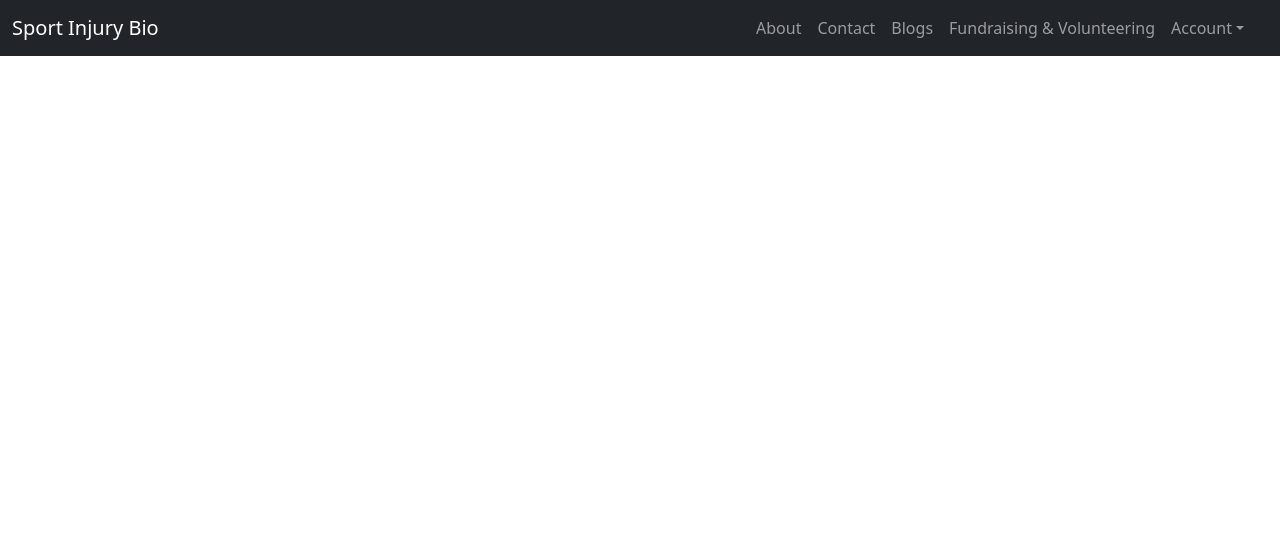
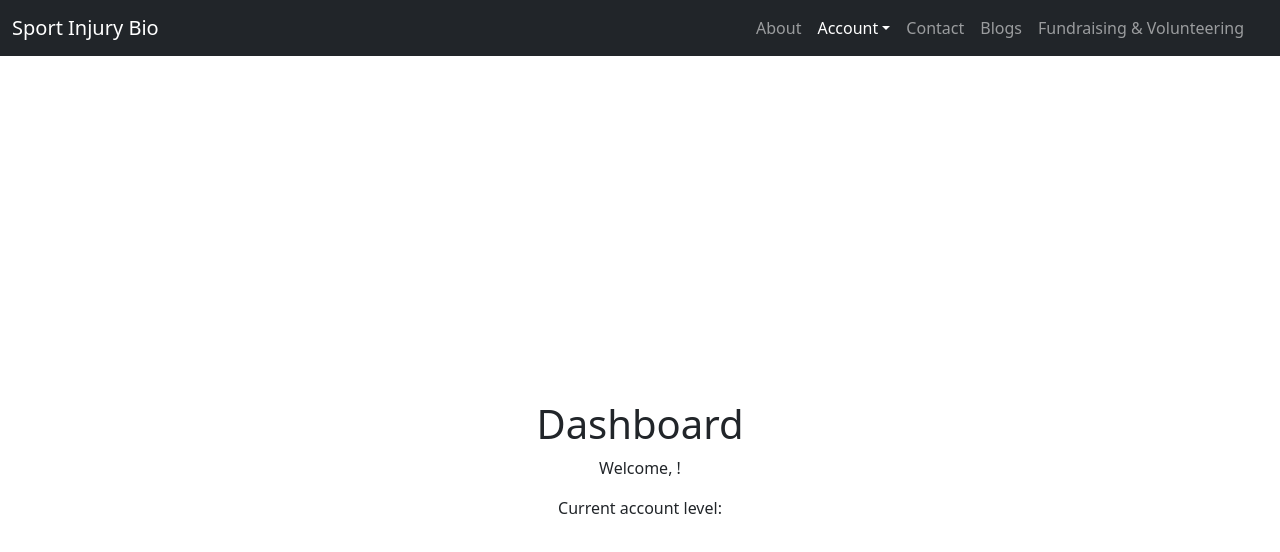
Before and after one commit to Rashod-coder/sportbio, a React (Create React App) app: page /dashboard in a window 1280 px wide. Shown: the top 552 px of the page. Built offline with nearby package versions, Linux system fonts and the light colour scheme; no server answers; the database is empty; sample sign-in values are in the browser's storage.

Commit message:
changes made

```diff
--- a/src/App.js
+++ b/src/App.js
@@ -6,6 +6,7 @@ import About from './About'
 import Home from './Home'
 import Login from './Login'
 import Register from './Register'
+import Dashboard from './Dashboard';
 
 function App() {
   return (
@@ -18,6 +19,7 @@ function App() {
           <Route path="/blogs" element={<Blog />} />
           <Route path="/login" element={<Login />} />
           <Route path="/register" element={<Register />} />
+          <Route path="/dashboard" element={<Dashboard />} />
         </Routes>
       </div>
     </Router>
--- /dev/null
+++ b/src/Dashboard.js
@@ -0,0 +1,59 @@
+import React, { useState, useEffect } from 'react';
+import { auth, db } from './Firebase/Firebase'; // Ensure the path is correct
+import { doc, getDoc } from 'firebase/firestore';
+import { useNavigate } from 'react-router-dom';
+
+function Dashboard() {
+  const [userName, setUserName] = useState(''); // State to hold user name
+  const [loading, setLoading] = useState(true); // State to manage loading state
+  const [authenticated, setAuthenticated] = useState(true); // State to manage authentication
+  const [accountLevel, setAccountLevel] = useState(''); // State to hold user name
+  const navigate = useNavigate();
+
+  useEffect(() => {
+    const unsubscribe = auth.onAuthStateChanged(async (user) => {
+      if (user) {
+        try {
+          const userDoc = doc(db, 'users', user.uid); // Reference to the user's document
+          const userSnapshot = await getDoc(userDoc);
+
+          if (userSnapshot.exists()) {
+            const { firstName, lastName, accountLevel } = userSnapshot.data();
+            setUserName(`${firstName} ${lastName}`); // Set the user's full name
+            setAccountLevel(accountLevel)
+          } else {
+            console.log('No such document!');
+          }
+        } catch (error) {
+          console.error('Error fetching user data:', error);
+        }
+      } else {
+        setAuthenticated(false);
+        navigate('/login'); // Redirect to login if no user is signed in
+      }
+      setLoading(false); // Set loading to false once data is fetched or no user is authenticated
+    });
+
+    return () => unsubscribe(); // Clean up subscription on unmount
+  }, [navigate]);
+
+  return (
+    <div style={{ backgroundColor: 'white', minHeight: '100vh', display: 'flex', justifyContent: 'center', alignItems: 'center' }}>
+      {loading ? (
+        <div className="spinner-border" role="status">
+          <span className="visually-hidden">Loading...</span>
+        </div>
+      ) : authenticated ? (
+        <div className="container mt-4">
+          <h1>Dashboard</h1>
+          <p>Welcome, {userName}!</p>
+          <p>Current account level: {accountLevel}</p>
+        </div>
+      ) : (
+        <p>Redirecting to login...</p>
+      )}
+    </div>
+  );
+}
+
+export default Dashboard;
--- a/src/Home.js
+++ b/src/Home.js
@@ -1,40 +1,13 @@
 // src/BlogPage.js
-import React, { useEffect, useState } from 'react';
+import React from 'react';
 import 'bootstrap/dist/css/bootstrap.min.css'; // Ensure Bootstrap CSS is imported
-import { auth } from './Firebase/Firebase'; // Import Firebase authentication
-import { onAuthStateChanged } from 'firebase/auth';
 
-function BlogPage() {
-  const [isLoggedIn, setIsLoggedIn] = useState(null); // Use null to represent loading state
-  const [loading, setLoading] = useState(true);
-
-  useEffect(() => {
-    // Check the authentication state
-    const unsubscribe = onAuthStateChanged(auth, (user) => {
-      if (user) {
-        setIsLoggedIn(true);
-      } else {
-        setIsLoggedIn(false);
-      }
-      setLoading(false);
-    });
-
-    // Cleanup subscription on unmount
-    return () => unsubscribe();
-  }, []);
-
-  if (loading) {
-    // Show loading message while checking authentication
-    return <div className="container mt-2"><h1>Loading authentication status...</h1></div>;
-  }
-
+function Home() {
   return (
     <div className="container mt-2">
-      <h1 className='display-1'>
-        {isLoggedIn ? 'You are logged in' : 'You are not logged in'}
-      </h1>
+     <h1 className='displa'>Sports Injury Bio </h1>
     </div>
   );
 }
 
-export default BlogPage;
+export default Home;
--- a/src/Login.js
+++ b/src/Login.js
@@ -2,7 +2,7 @@
 import React, { useState, useEffect } from 'react';
 import 'bootstrap/dist/css/bootstrap.min.css'; // Ensure Bootstrap CSS is imported
 import { useNavigate } from 'react-router-dom';
-import { onAuthStateChanged, signInWithEmailAndPassword } from 'firebase/auth';
+import { onAuthStateChanged, signInWithEmailAndPassword, setPersistence, browserLocalPersistence } from 'firebase/auth';
 import { auth } from './Firebase/Firebase';
 
 function Login() {
@@ -13,23 +13,30 @@ function Login() {
   const [user, setUser] = useState(null);
 
   useEffect(() => {
+    // Set Firebase Authentication persistence
+    setPersistence(auth, browserLocalPersistence)
+      .then(() => {
         const unsubscribe = onAuthStateChanged(auth, (user) => {
           if (user) {
             setUser(user);
-        navigate('/'); // Redirect to Dashboard if user is authenticated
+            navigate('/dashboard'); // Redirect to Dashboard if user is authenticated
           } else {
             setUser(null);
           }
         });
 
         return () => unsubscribe();
+      })
+      .catch((error) => {
+        console.error('Error setting persistence:', error);
+      });
   }, [navigate]);
 
   const handleLogin = async (e) => {
     e.preventDefault();
     try {
       await signInWithEmailAndPassword(auth, email, password);
-      navigate('/'); // Redirect to Dashboard on successful login
+      navigate('/dashboard'); // Redirect to Dashboard on successful login
     } catch (err) {
       setError('Incorrect login details. Please try again.');
       setTimeout(() => setError(''), 5000); // Clear error message after 5 seconds
@@ -80,7 +87,7 @@ function Login() {
             />
           </div>
           <div className="text-center mb-4 mt-4 py-5">
-            <button style={{width: '300px'}} className="btn btn-primary btn-lg" type="submit">
+            <button style={{ width: '300px' }} className="btn btn-primary btn-lg" type="submit">
               Login
             </button>
           </div>
--- a/src/Navbar.js
+++ b/src/Navbar.js
@@ -1,7 +1,30 @@
-import React from 'react';
+import React, { useState, useEffect } from 'react';
 import 'bootstrap/dist/css/bootstrap.min.css';
+import { signOut } from 'firebase/auth';
+import { auth } from './Firebase/Firebase'; // Ensure the path to your Firebase configuration is correct
 
 function Navbar() {
+  const [user, setUser] = useState(null);
+
+  useEffect(() => {
+    // Set up an authentication listener to check if the user is logged in or not
+    const unsubscribe = auth.onAuthStateChanged((user) => {
+      setUser(user);
+    });
+
+    return () => unsubscribe(); // Clean up the listener on component unmount
+  }, []);
+
+  const handleLogout = async () => {
+    try {
+      await signOut(auth);
+      window.location.href = '/';
+      window.alert('You have signed out');
+    } catch (error) {
+      console.error('Error signing out:', error);
+    }
+  };
+
   return (
     <nav className="navbar navbar-expand-lg navbar-dark bg-dark" aria-label="Offcanvas navbar large">
       <div className="container-fluid">
@@ -18,7 +41,7 @@ function Navbar() {
           <span className="navbar-toggler-icon"></span>
         </button>
         <div
-          className="offcanvas offcanvas-end text-bg-dark"
+          className="offcanvas offcanvas-start text-bg-dark" // Offcanvas starts from the left
           tabIndex="-1"
           id="offcanvasNavbar2"
           aria-labelledby="offcanvasNavbar2Label"
@@ -37,6 +60,25 @@ function Navbar() {
               <li className="nav-item">
                 <a className="nav-link" href="/about">About</a>
               </li>
+              <li className="nav-item dropdown">
+              <a style={{ color: 'white' }} className="nav-link dropdown-toggle" href="#" role="button" data-bs-toggle="dropdown" aria-expanded="false">
+                Account
+              </a>
+                <ul className="dropdown-menu">
+                  {user ? (
+                    <>
+                      <li><a className="dropdown-item" href="/dashboard">Dashboard</a></li>
+                      <li><hr className="dropdown-divider" /></li>
+                      <li><a className="dropdown-item" href="#" onClick={handleLogout}>Logout</a></li>
+                    </>
+                  ) : (
+                    <>
+                      <li><a className="dropdown-item" href="/login">Login</a></li>
+                      <li><a className="dropdown-item" href="/register">Register</a></li>
+                    </>
+                  )}
+                </ul>
+              </li>
               <li className="nav-item">
                 <a className="nav-link" href="#contact">Contact</a>
               </li>
@@ -46,25 +88,8 @@ function Navbar() {
               <li className="nav-item">
                 <a className="nav-link" href="/volunteer">Fundraising & Volunteering</a>
               </li>
-              <li className="nav-item dropdown">
-                <a
-                  className="nav-link dropdown-toggle"
-                  href="#"
-                  role="button"
-                  data-bs-toggle="dropdown"
-                  aria-expanded="false"
-                >
-                  Account
-                </a>
-                <ul className="dropdown-menu">
-                  <li><a className="dropdown-item" href="/login">Login</a></li>
-                  <li><a className="dropdown-item" href="/dashboard">Dashboard</a></li>
-                  <li><hr className="dropdown-divider" /></li>
-                  <li><a className="dropdown-item" href="#">Logout</a></li>
-                </ul>
-              </li>
+
             </ul>
-
           </div>
         </div>
       </div>
```
Lines whose indentation alone changed are shown as unchanged.
